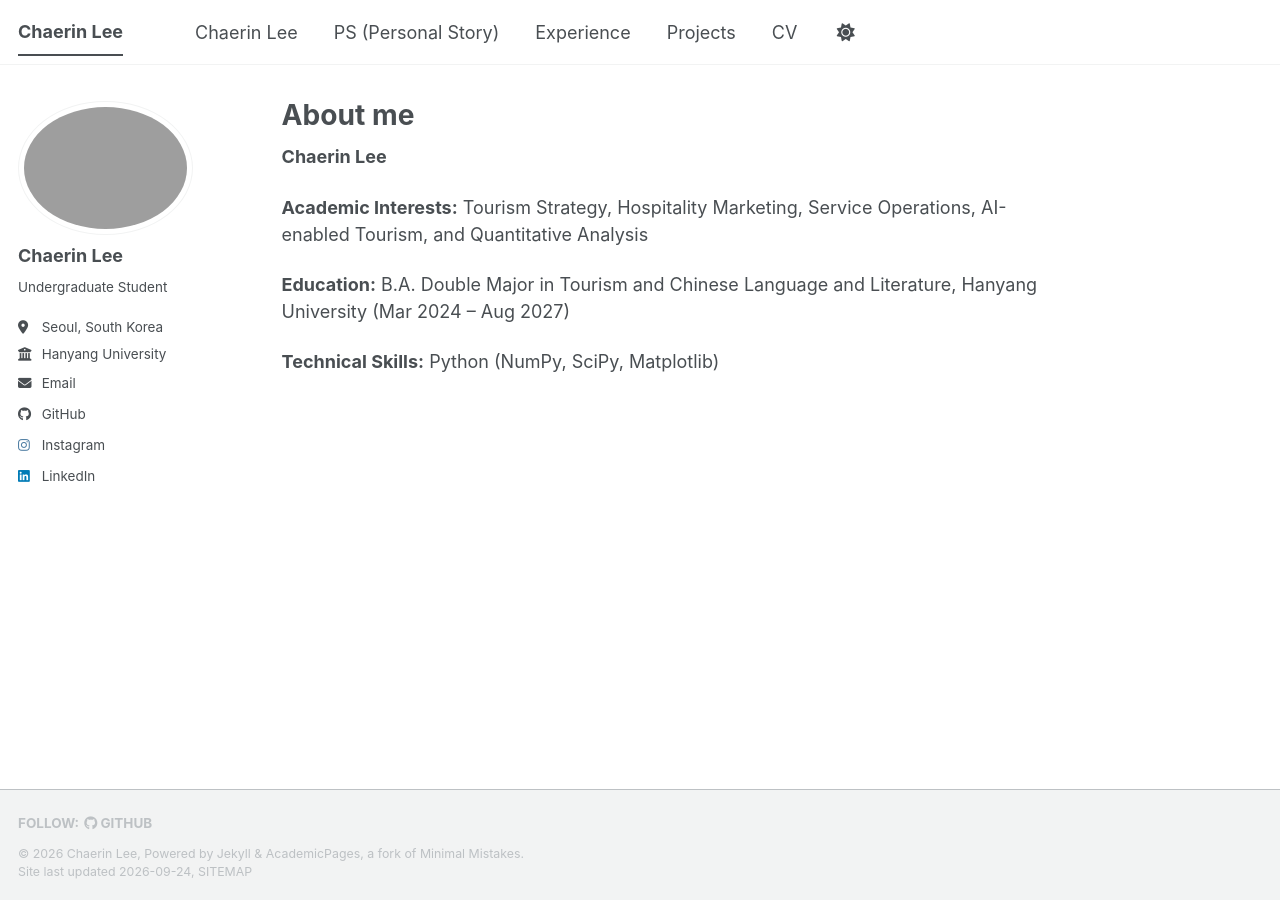
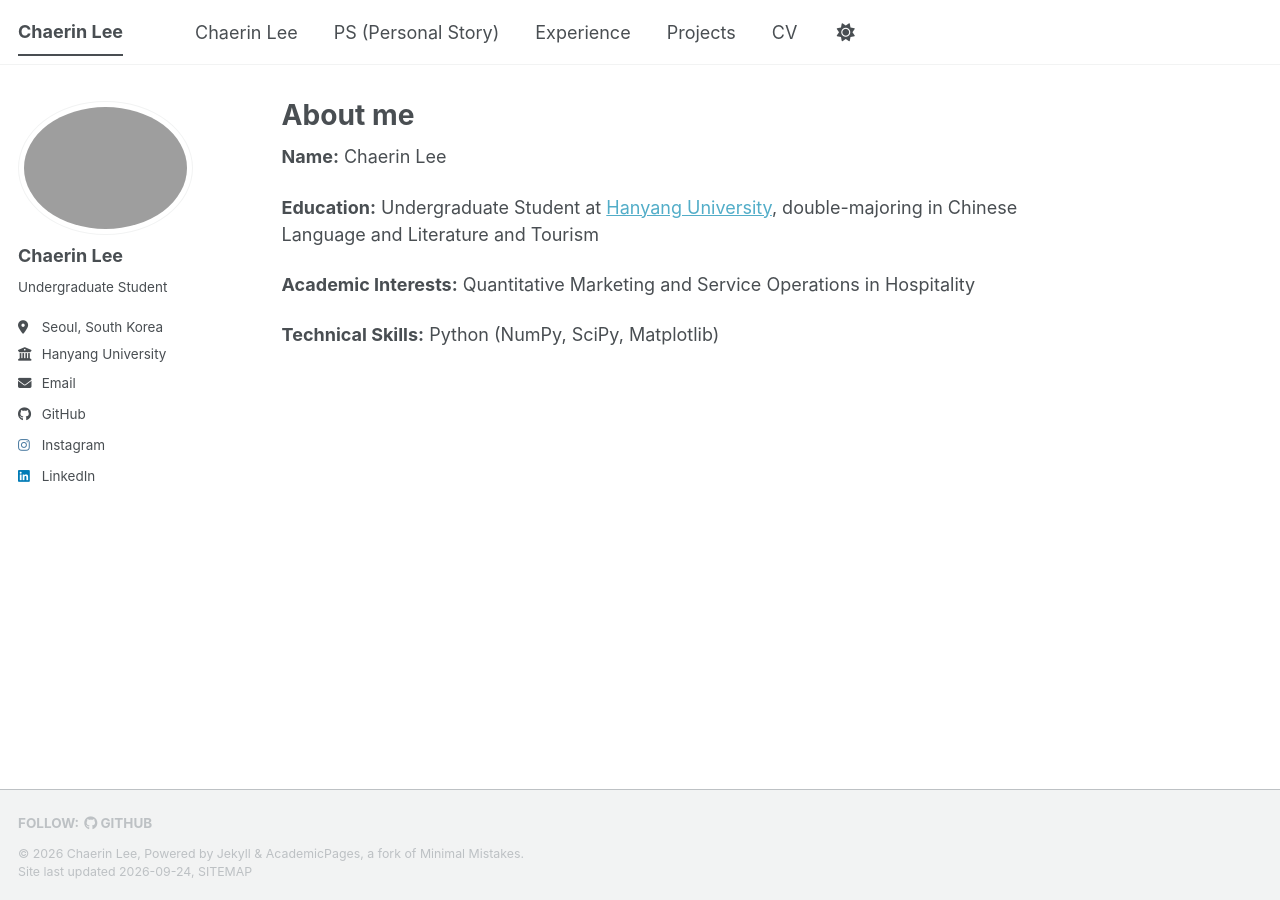
Before and after one commit to ChaerinLee0122/chaerinlee0122.github.io, a Jekyll site: the page built from _pages/about.md, in a window 1280 px wide. Built offline with Jekyll 4.4.1, drawn with Linux system fonts in a browser that asks for light colours; a style sheet for code colours, icons or effects is not loaded.

Commit message:
Update about.md

```diff
--- a/_pages/about.md
+++ b/_pages/about.md
@@ -8,10 +8,10 @@ redirect_from:
   - /about.html
 ---
 
-**Chaerin Lee**
+**Name:** Chaerin Lee
 
-**Academic Interests:** Tourism Strategy, Hospitality Marketing, Service Operations, AI-enabled Tourism, and Quantitative Analysis
+**Education:** Undergraduate Student at [Hanyang University](www.hanyang.ac.kr), double-majoring in Chinese Language and Literature and Tourism
 
-**Education:** B.A. Double Major in Tourism and Chinese Language and Literature, Hanyang University (Mar 2024 – Aug 2027)
+**Academic Interests:** Quantitative Marketing and Service Operations in Hospitality
 
 **Technical Skills:** Python (NumPy, SciPy, Matplotlib)
```
